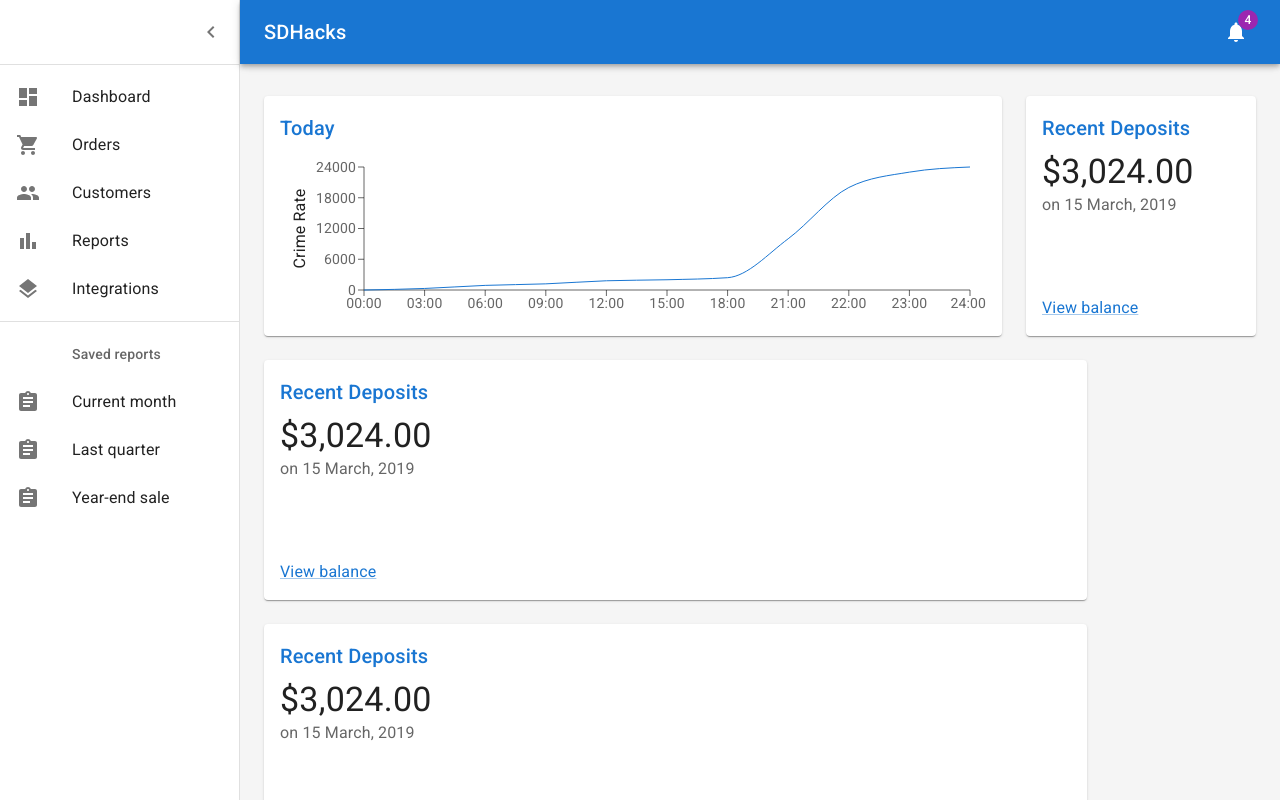
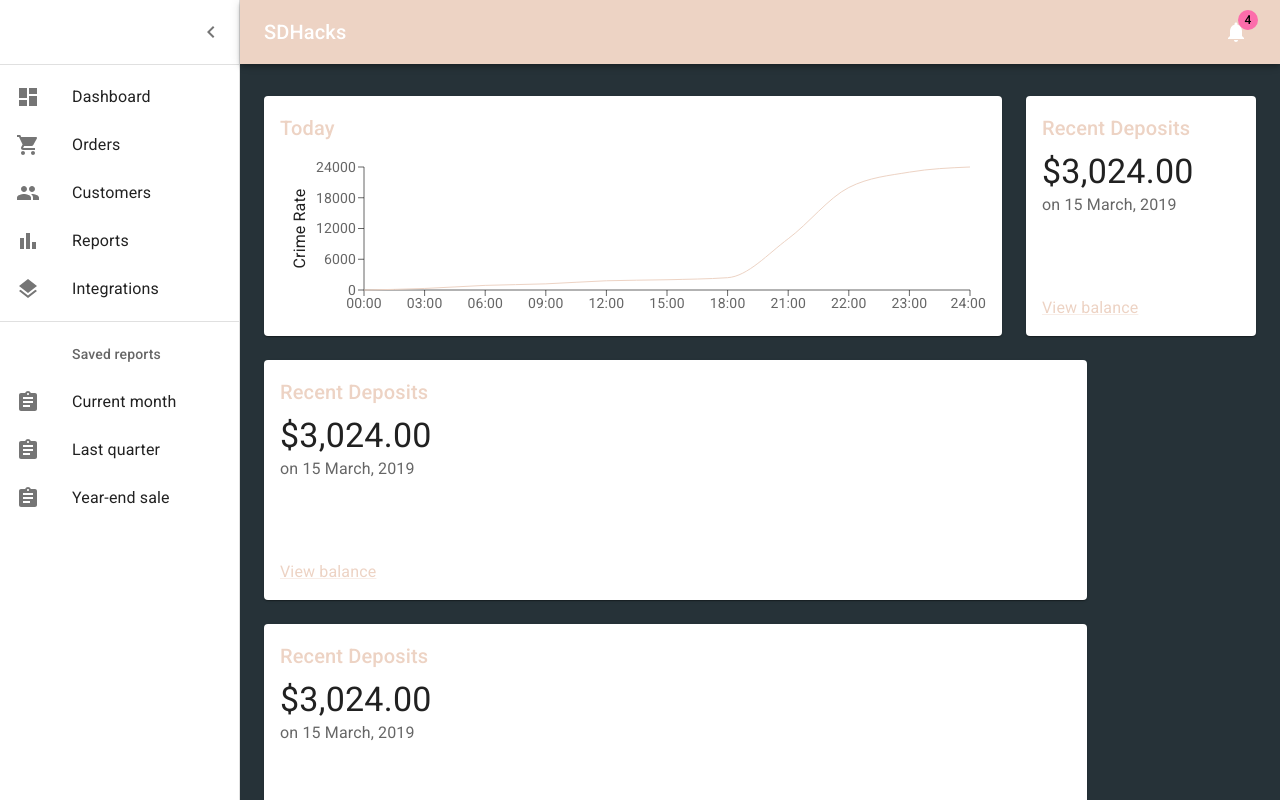
Before and after one commit to Gossty/BaSDHacks2, a React (Create React App) app in the folder create-react-app/: page / in a window 1280 px wide. Built offline with nearby package versions, Linux system fonts and the light colour scheme.

Commit message:
changed stlying

```diff
--- a/create-react-app/package.json
+++ b/create-react-app/package.json
@@ -9,10 +9,10 @@
     "eject": "react-scripts eject"
   },
   "dependencies": {
-    "@emotion/react": "latest",
-    "@emotion/styled": "latest",
+    "@emotion/react": "^11.9.0",
+    "@emotion/styled": "^11.8.1",
     "@mui/icons-material": "^5.6.0",
-    "@mui/material": "latest",
+    "@mui/material": "^5.6.0",
     "react": "latest",
     "react-dom": "latest",
     "react-scripts": "latest",
--- a/create-react-app/src/components/Dashboard.js
+++ b/create-react-app/src/components/Dashboard.js
@@ -22,6 +22,24 @@ import { mainListItems, secondaryListItems } from './listItems';
 import Chart from './Chart';
 import Deposits from './Deposits';
 import Orders from './Orders';
+
+
+const theme = createTheme({
+  palette: {
+    primary: {
+      light: '#263238',
+      main: '#EDD3C4',
+      dark: '#263238',
+      contrastText: '#fff',
+    },
+    secondary: {
+      light: '#A39BA8',
+      main: '#FC6DAB',
+      dark: '#A39BA8',
+      contrastText: '#000',
+    },
+  },
+});
 
 function Copyright(props) {
   return (
@@ -91,7 +109,7 @@ function DashboardContent() {
   };
 
   return (
-    <ThemeProvider theme={mdTheme}>
+    <ThemeProvider theme={theme}>
       <Box sx={{ display: 'flex' }}>
         <CssBaseline />
         <AppBar position="absolute" open={open}>
@@ -151,10 +169,7 @@ function DashboardContent() {
         <Box
           component="main"
           sx={{
-            backgroundColor: (theme) =>
-              theme.palette.mode === 'light'
-                ? theme.palette.grey[100]
-                : theme.palette.grey[900],
+            backgroundColor: '#263238',
             flexGrow: 1,
             height: '100vh',
             overflow: 'auto',
```
Also changed, not shown: 2 other files (tests, documents, lock files or other folders).
